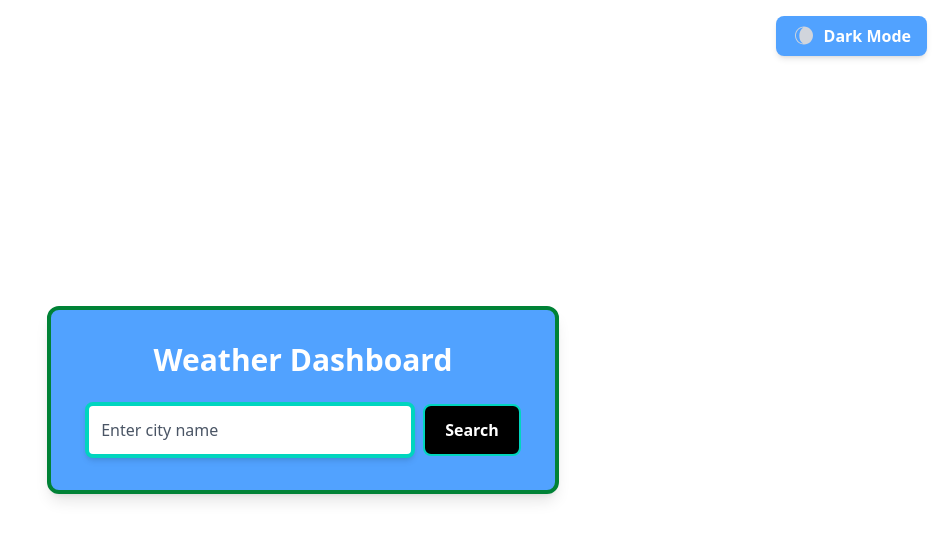
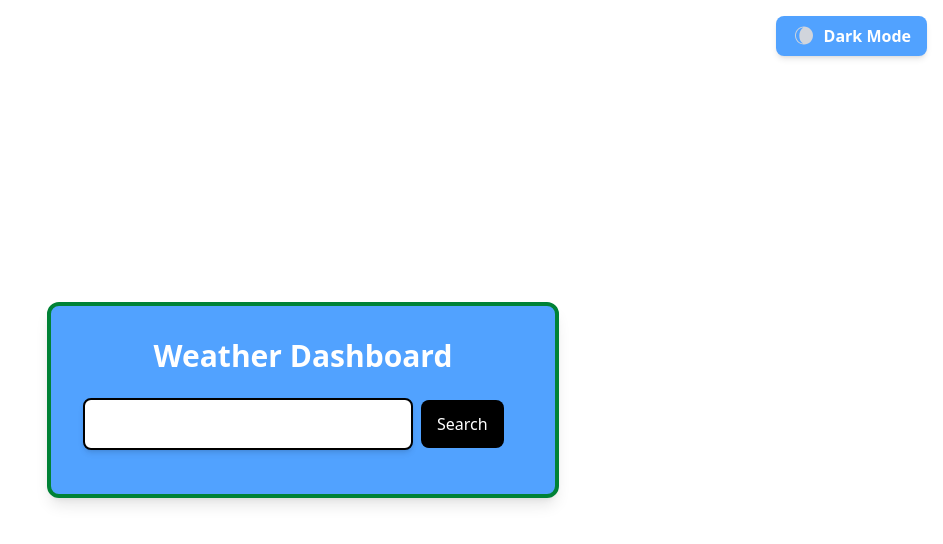
Before and after one commit to ParamarthaRay/Weather-Dashboard, a React (Vite) app: page / in a window 1280 px wide. Shown: the top 544 px of the page, without its empty margins (337-1280 px from the left). Built offline with nearby package versions, Linux system fonts and the light colour scheme.

Commit message:
Update SearchBar.jsx

```diff
--- a/src/components/SearchBar.jsx
+++ b/src/components/SearchBar.jsx
@@ -1,20 +1,52 @@
+import { useState, useEffect } from "react";
+
 const SearchBar = ({ city, setCity, fetchWeather }) => {
+  const [history, setHistory] = useState([]);
+
+  // Load search history from localStorage
+  useEffect(() => {
+    const savedHistory = JSON.parse(localStorage.getItem("weatherHistory")) || [];
+    setHistory(savedHistory);
+  }, []);
+
+  const handleSearch = () => {
+    fetchWeather();
+
+    // Update search history
+    const updatedHistory = [city, ...history.filter((c) => c !== city)].slice(0, 5);
+    setHistory(updatedHistory);
+    localStorage.setItem("weatherHistory", JSON.stringify(updatedHistory));
+  };
+
   return (
-    <div className="flex items-center justify-center w-full">
+    <div className="flex flex-col items-center w-full">
+      <div className="flex items-center w-full">
         <input
           type="text"
           value={city}
           onChange={(e) => setCity(e.target.value)}
-        placeholder="Enter city name"
-        className="p-3 w-3/4 rounded-lg shadow-md text-black placeholder-gray-600 border-4 border-teal-400 bg-white focus:ring-2 focus:ring-teal-500 focus:outline-none"
+          placeholder="Enter city name..."
+          className="p-3 w-3/4 rounded-lg shadow-md text-black placeholder-white border-2 border-black bg-white"
         />
-      <button
-        onClick={fetchWeather}
-        className="ml-2 px-5 py-3 bg-black text-white font-semibold rounded-lg hover:bg-gray-800 transition-all duration-300 border-2 border-teal-400"
-      >
+        <button onClick={handleSearch} className="ml-2 px-4 py-3 bg-black text-white rounded-lg hover:bg-gray-800">
           Search
         </button>
       </div>
+
+      {/* Recent Searches */}
+      <div className="mt-3 flex gap-2">
+        {history.map((item, index) => (
+          <button
+            key={index}
+            className="px-3 py-1 bg-gray-200 text-black rounded-md hover:bg-gray-300"
+            onClick={() => setCity(item)}
+          >
+            {item}
+          </button>
+        ))}
+      </div>
+    </div>
   );
 };
+
 export default SearchBar;
```
Lines whose indentation alone changed are shown as unchanged.
